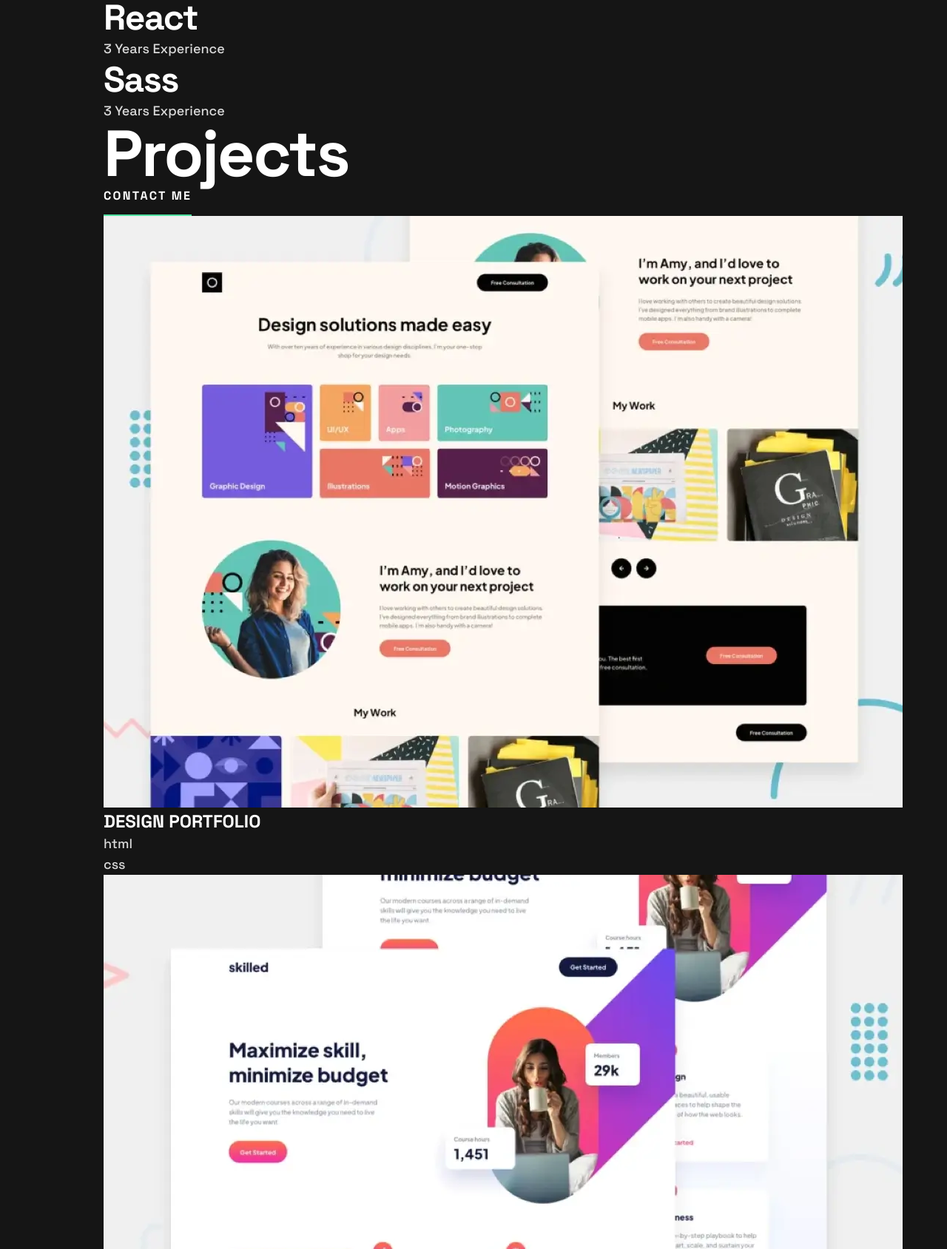
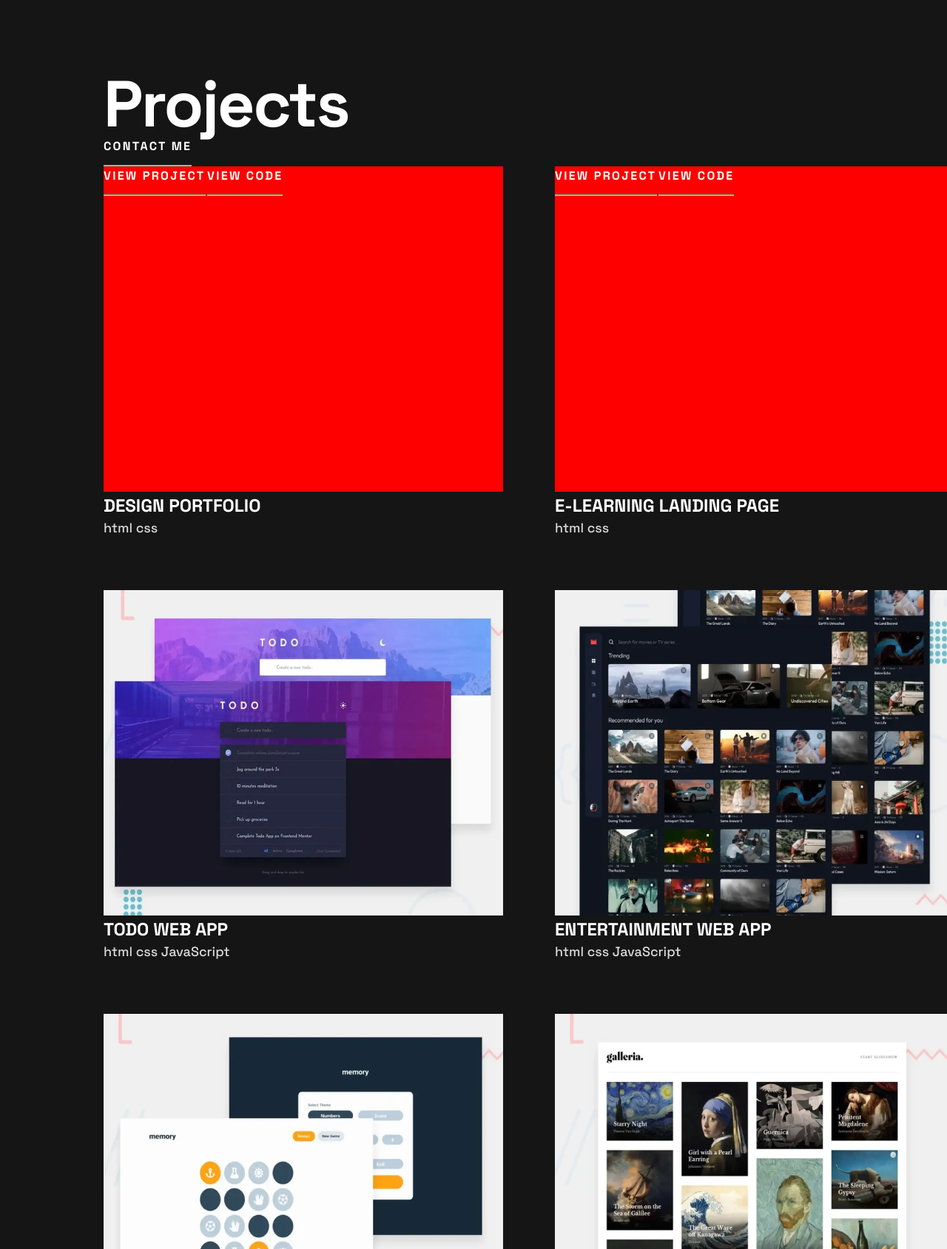
Before and after one commit to nanatotibadze/porfolio, a website: page index.html in a window 1280 px wide. Shown: the part 1111-2800 px from the top of the page at 74% size. Drawn offline with Linux system fonts and the light colour scheme.

Commit message:
new features

```diff
--- a/index.html
+++ b/index.html
@@ -63,12 +63,17 @@
             alt="user-image"
           />
         </div>
+
       </div>
+
+
     </div>
 
+<hr>
+
+    <div class="work">
 
 
-    <div class="work">
       <div class="work__item">
         <h2 class="heading--2"> HTML</h2>
         <p> 4 Years Experience</p>
@@ -105,11 +110,16 @@
         <div class="project__content">
           <div class="project__content__item">
             <img src="images/thumbnail-project-1-large.webp" alt="project 1">
+            <div class="project__content__links">
+              <button>View project</button>
+              <button>view code</button>
+            </div>
+
             <h4 class="heading--4">
               design portfolio
             </h4>
-            <p>html</p>
-            <p>css</p>
+            <p>html css</p>
+
           </div>
 
 
@@ -118,8 +128,12 @@
               <h4 class="heading--4">
                 e-learning landing page
               </h4>
-              <p>html</p>
-              <p>css</p>
+              <div class="project__content__links">
+                <button>View project</button>
+                <button>view code</button>
+              </div>
+              <p>html css</p>
+
             </div>
 
 
@@ -128,20 +142,19 @@
                 <h4 class="heading--4">
                 todo web app
                 </h4>
-                <p>html</p>
-                <p>css</p>
-                <p>JavaScript</p>
+                <p>html css JavaScript</p>
+
               </div>
 
 
                 <div class="project__content__item">
                   <img src="images/thumbnail-project-4-large.webp" alt="project 4">
+
                   <h4 class="heading--4">
                   Entertainment web app
                   </h4>
-                  <p>html</p>
-                  <p>css</p>
-                  <p>JavaScript</p>
+                  <p>html css JavaScript</p>
+
                 </div>
 
 
@@ -150,9 +163,8 @@
                   <h4 class="heading--4">
                   memory game
                   </h4>
-                  <p>html</p>
-                  <p>css</p>
-                  <p>JavaScript</p>
+                  <p>html css JavaScript</p>
+
                 </div>
 
 
@@ -161,10 +173,10 @@
                   <h4 class="heading--4">
                   art gallery showcase
                   </h4>
-                  <p>html</p>
-                  <p>css</p>
-                  <p>JavaScript</p>
+                  <p>html css JavaScript</p>
+
                 </div>
+
       </div>
 
 
@@ -172,16 +184,7 @@
 
 
 
- HTML CSS
-     4 Years Experience  4 Years
-    Experience React 3 Years Experience Sass 3 Years Experience Projects Contact
-    me Design portfolio HTML CSS View project View code E-learning landing page
-    HTML CSS View project View code Todo web app HTML CSS JavaScript View
-    project View code Entertainment web app HTML CSS JavaScript View project
-    View code Memory Game HTML CSS JavaScript View project View code Art gallery
-    showcase HTML CSS JavaScript View project View code Contact I would love to
-    hear about your project and how I could help. Please fill in the form, and
-    I’ll get back to you as soon as possible. Name Email Message Send message
-    adamkeyes
+
+
   </body>
 </html>
--- a/sass/_base.scss
+++ b/sass/_base.scss
@@ -36,9 +36,10 @@ html {
   color: $color-primary-light-1;
   cursor: pointer;
   display: flex;
-  padding: 3.9rem 18rem 3.9rem 14rem;
+  padding: 3.9rem 5rem 3.9rem 14rem;
   flex-direction: column;
   position: relative;
+  max-width: 100vw;
 
-  max-width: 100vw;
+  // max-width: 100vw;
 }
--- a/sass/_header.scss
+++ b/sass/_header.scss
@@ -2,6 +2,7 @@
   display: flex;
   padding-top: 10rem;
   padding-bottom: 10rem;
+  max-width: 100vw;
 
   &__content {
     display: flex;
@@ -16,7 +17,7 @@
 }
 
 .user__image {
-  width: 50rem;
+  width: 48rem;
   height: 72rem;
   position: absolute;
   top: 0;
@@ -30,18 +31,11 @@
 
   // margin-bottom: 10rem;
   // box-shadow: 0px 10px $color-green;
-  border-bottom: 10rem;
-  outline: 10px solid red;
-  outline-offset: -30px;
+
+  display: inline-block;
+  line-height: 0.7em;
+  position: relative;
+  border-bottom: 10px solid $color-green;
+  padding-bottom: 1rem;
+  text-decoration: none;
 }
-
-// .name__bold:before {
-//   content: "";
-//   box-shadow: 0px 10px $color-green;
-//   height: 100%;
-//   width: 100%;
-//   position: absolute;
-//   z-index: -1;
-//   top: -0.5rem;
-//   left: 0;
-// }
--- a/sass/_navbar.scss
+++ b/sass/_navbar.scss
@@ -1,6 +1,7 @@
 .navbar {
   display: flex;
-
+  min-width: 100%;
+  padding-right: 15rem;
   &__title {
     justify-self: flex-start;
     flex-grow: 2;
--- /dev/null
+++ b/sass/_project.scss
@@ -0,0 +1,44 @@
+.project {
+  min-width: 100%;
+  &__title {
+  }
+
+  &__content {
+    display: grid;
+    grid-template-columns: repeat(2, minmax(min-content, 70rem));
+    grid-template-rows: repeat(3, minmax(min-content, 48rem));
+    gap: 7rem;
+    position: relative;
+    &__links {
+      width: 54rem;
+      height: 44rem;
+
+      position: absolute;
+      top: 0;
+
+      background-color: red;
+    }
+
+    &__item {
+    }
+  }
+
+  img {
+    width: 54rem;
+    height: 44rem;
+  }
+}
+
+hr {
+  width: 100%;
+  margin: 0;
+}
+
+// .project__content__links:hover {
+//   background-color: blue;
+// }
+
+.project__content__item:hover + .project__content__links {
+  display: block;
+  background-color: green;
+}
--- /dev/null
+++ b/sass/_work.scss
@@ -0,0 +1,9 @@
+.work {
+  display: grid;
+  grid-template-columns: repeat(3, minmax(min-content, 35rem));
+  padding-top: 5rem;
+  padding-bottom: 5rem;
+  gap: 6rem;
+  margin-bottom: 10rem;
+  min-width: 100%;
+}
--- a/sass/main.scss
+++ b/sass/main.scss
@@ -2,3 +2,5 @@
 @import "typography";
 @import "navbar";
 @import "header";
+@import "work";
+@import "project";
```
Also changed, not shown: css/style.css, 1 other file.
